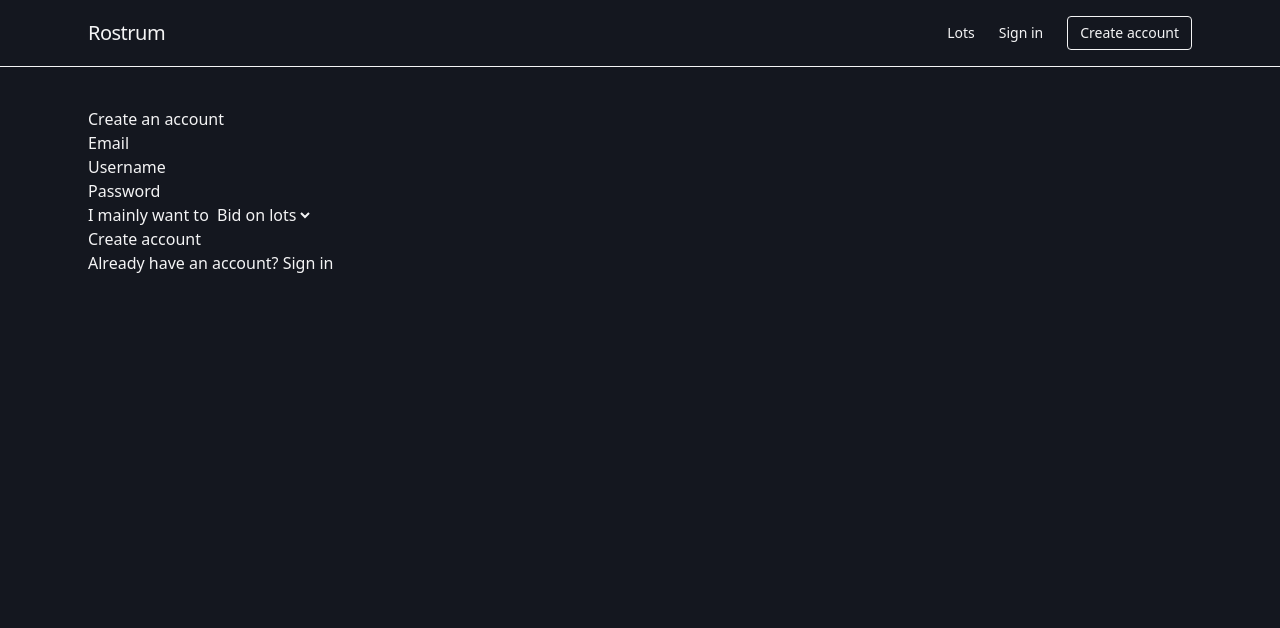
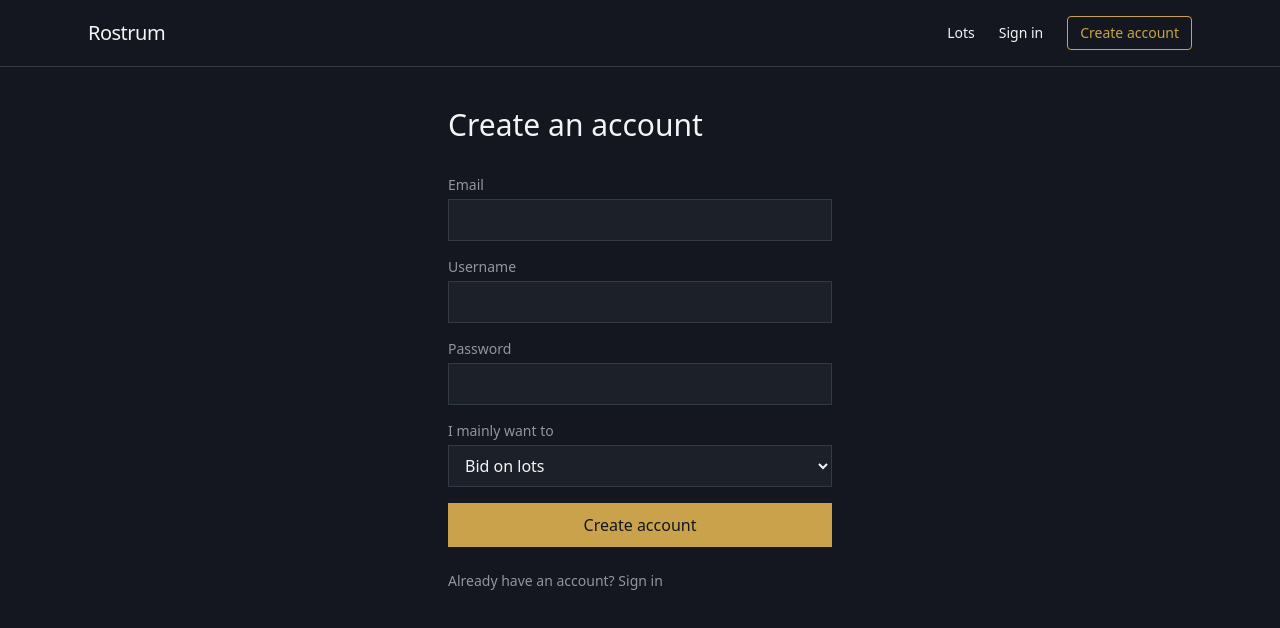
Before and after one commit to deepakdevfile/Rostrum---Auction-Platform, a Next.js app in the folder auction-frontend/: page /register in a window 1280 px wide. Shown: the top 628 px of the page. Built offline with nearby package versions, Linux system fonts and the light colour scheme.

Commit message:
C3: made Login, Register and Home page layout

```diff
--- a/auction-frontend/app/login/page.tsx
+++ b/auction-frontend/app/login/page.tsx
@@ -4,21 +4,31 @@ import Link from "next/link";
 
 export default function LoginPage() {
   return (
-    <div>
-      <h1>Sign in</h1>
-      <form action="">
+    <div className="mx-auto max-w-sm">
+      <h1 className="font-display text-3xl text-paper">Sign in</h1>
+      <form action="" className="mt-8 space-y-4">
         <div>
-          <label htmlFor="">Email</label>
-          <input type="text" />
+          <label className="block text-sm text-dim">Email</label>
+          <input
+            type="text"
+            className="mt-1 w-full border border-hairline bg-surface px-3 py-2 text-paper focus: border-brass"
+          />
         </div>
         <div>
-          <label htmlFor="">Password</label>
-          <input type="text" />
+          <label className="block text-sm text-dim">Password</label>
+          <input
+            type="text"
+            className="mt-1 w-full border border-hairline bg-surface px-3 py-2 text-paper focus:border-brass"
+          />
         </div>
-        <button>Sign in</button>
+        <button
+            className="w-full bg-brass py-2.5 font-medium text-ink transition-opacity hover:opacity-90 disabled:opacity-50"
+        >
+            Sign in
+        </button>
       </form>
-      <p>
-        New here? <Link href="/register">Create an account</Link>
+      <p className="mt-6 text-sm text-dim">
+        New here? <Link href="/register" className="text-brass">Create an account</Link>
       </p>
     </div>
   );
--- a/auction-frontend/app/page.tsx
+++ b/auction-frontend/app/page.tsx
@@ -2,18 +2,33 @@ import Image from "next/image";
 
 export default function Home() {
   return (
-    <div className="flex flex-col flex-1 items-center justify-center bg-zinc-50 font-sans dark:bg-black">
-
-      <main className="flex flex-1 w-full max-w-3xl flex-col items-center justify-between py-32 px-16 bg-white dark:bg-black sm:items-start">
-        <div className="flex flex-col items-center gap-6 text-center sm:items-start sm:text-left">
-          <h1 className="max-w-xs text-3xl font-semibold leading-10 tracking-tight text-black dark:text-zinc-50">
-            Welcome User, to Rostrum
-          </h1>
-          <p className="max-w-md text-lg leading-8 text-zinc-600 dark:text-zinc-400">
-            Are you ready for the BET?
-          </p>
-        </div>
-      </main>
+    <div>
+      <section className="border-b border-hairline pb-10">
+        <h1 className="max-w-2xl font-display text-5xl leading-[1.05] text-paper">
+          The floor is open.
+        </h1>
+        <p className="mt-4 max-w-md text-dim">
+          Bid live, watch the price move in real time, and see the seller on
+          camera before the gavel falls.
+        </p>
+      </section>
+      <section className="mt-10">
+        <h2 className="mb-2 font-display text-2xl text-paper">Live now</h2>
+        <div>live bids</div>
+      </section>
+      <section className="mt-10">
+        <h2 className="mb-2 font-display text-2xl text-paper">Opening soon</h2>
+        <div>upcoming bids</div>
+      </section>
+      <section className="mt-10">
+        <h2 className="mb-2 font-display text-2xl text-paper">
+          Recently closed
+        </h2>
+        <div>closed bids</div>
+      </section>
+      <p className="mt-10 text-dim">
+        No lots listed yet. Sign in and list to open the first floor.
+      </p>
     </div>
   );
 }
--- a/auction-frontend/app/register/page.tsx
+++ b/auction-frontend/app/register/page.tsx
@@ -3,39 +3,45 @@
 import Link from "next/link";
 
 export default function RegisterPage(){
-    return(
+    return (
+      <div className="mx-auto max-w-sm">
+        <h1 className="font-display text-3xl text-paper">Create an account</h1>
+        <form action="" className="mt-8 space-y-4">
           <div>
-            <h1>Create an account</h1>
-            <form action="">
-                <div>
-                    <label htmlFor="">Email</label>
-                    <input type="text" />
+            <label className="block text-sm text-dim">Email</label>
+            <input
+              type="text"
+              className="mt-1 w-full border border-hairline bg-surface px-3 py-2 text-paper focus:border-brass"
+            />
           </div>
           <div>
-                    <label htmlFor="">Username</label>
-                    <input type="text" />
+            <label className="block text-sm text-dim">Username</label>
+            <input
+              type="text"
+              className="mt-1 w-full border border-hairline bg-surface px-3 py-2 text-paper focus: border-brass"
+            />
           </div>
           <div>
-                    <label htmlFor="">Password</label>
-                    <input type="text" />
+            <label className="block text-sm text-dim">Password</label>
+            <input
+              type="text"
+              className="mt-1 w-full border border-hairline bg-surface px-3 py-2 text-paper focus: border-brass"
+            />
           </div>
           <div>
-                    <label htmlFor="">I mainly want to </label>
-                    <select name="" id="">
+            <label className="block text-sm text-dim">I mainly want to </label>
+            <select className="mt-1 w-full border border-hairline bg-surface px-3 py-2 text-paper focus: border-brass">
               <option value="">Bid on lots</option>
               <option value="">Sell items</option>
             </select>
           </div>
-                <button>
+          <button className="w-full bg-brass py-2.5 font-medium text-ink transition-opacity hover:opacity-90 disabled:opacity-50">
             Create account
           </button>
         </form>
-            <p>
-                Already have an account?{" "}
-                <Link href="/login">
-                    Sign in
-                </Link>
+        <p className="mt-6 text-sm text-dim">
+          Already have an account? <Link href="/login">Sign in</Link>
         </p>
       </div>
-    )
+    );
 }
--- a/auction-frontend/package.json
+++ b/auction-frontend/package.json
@@ -2,6 +2,7 @@
   "name": "auction-frontend",
   "version": "0.1.0",
   "private": true,
+  "type": "module",
   "scripts": {
     "dev": "next dev",
     "build": "next build",
--- a/auction-frontend/styles/globals.css
+++ b/auction-frontend/styles/globals.css
@@ -1,5 +1,5 @@
 @import "tailwindcss";
-
+@config "../tailwind.config.ts";
 
 @theme {
   --color-ink: #14171f;
--- /dev/null
+++ b/auction-frontend/tailwind.config.ts
@@ -0,0 +1,29 @@
+import type { Config } from "tailwindcss";
+
+const config: Config = {
+  content: ["./src/**/*.{ts,tsx}"],
+  theme: {
+    extend: {
+      colors: {
+        ink: "#14171F",
+        surface: "#1C2029",
+        raised: "#242A36",
+        hairline: "#333947",
+        paper: "#ECE8DE",
+        dim: "#93959C",
+        brass: "#C9A24B",
+        "brass-dim": "#8A6E38",
+        rise: "#5FA776",
+        fall: "#B0524A",
+      },
+      fontFamily: {
+        display: ["var(--font-fraunces)", "serif"],
+        sans: ["var(--font-plex-sans)", "sans-serif"],
+        mono: ["var(--font-plex-mono)", "monospace"],
+      },
+    },
+  },
+  plugins: [],
+};
+
+export default config;
```
Lines whose indentation alone changed are shown as unchanged.
